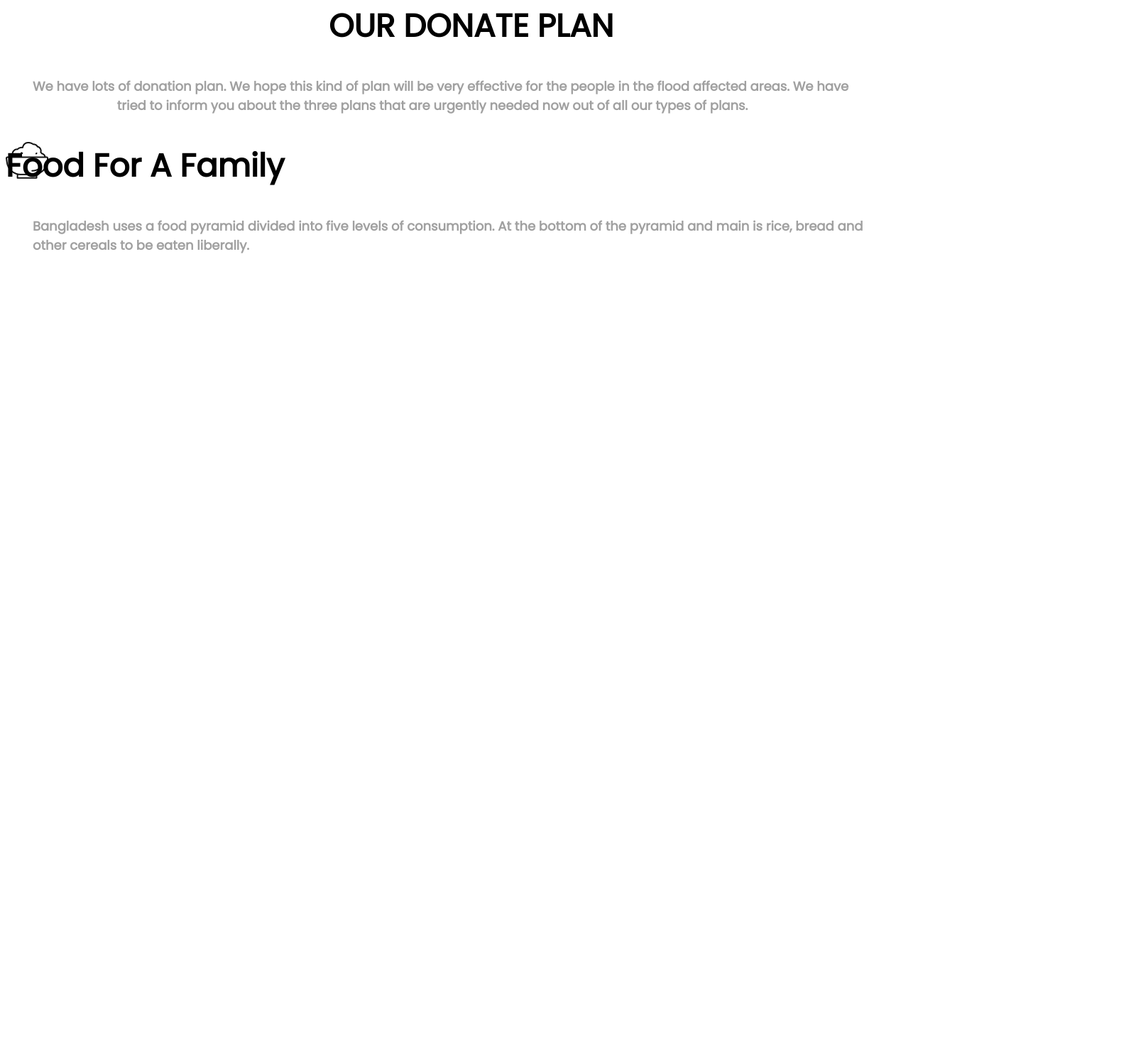
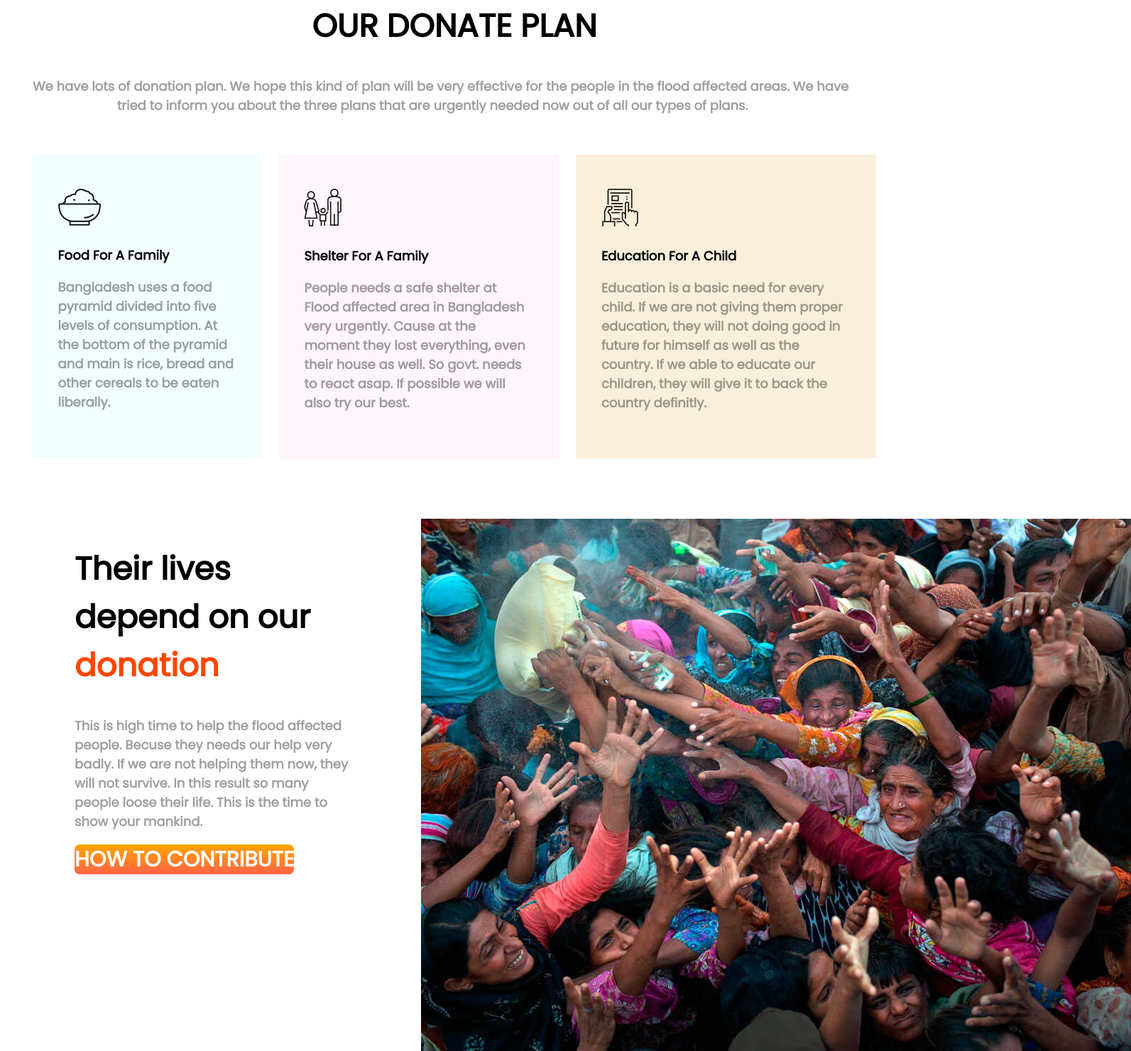
Before and after one commit to PritamDhar224/donation-website, a plain HTML site: page index.html in a window 1280 px wide. Shown: the part 1020-2501 px from the top of the page at 71% size, 1593 px wide, since content can reach past the window. Before the commit the page ends 1397 px from the top, so only its background shows below. Drawn offline with Linux system fonts and the light colour scheme.

Commit message:
3rd and 4th section done

```diff
--- a/index.html
+++ b/index.html
@@ -66,17 +66,59 @@
                     that
                     are urgently needed now out
                     of all our types of plans.</span></p>
+    </section>
+    <section class="family-need">
+        <div class="food">
+            <img src="icons/food.png" alt="">
+            <h1 class="font">Food For A Family</h1>
+            <p class="slight-change">Bangladesh uses a food pyramid divided into five levels of consumption. At the
+                bottom of the pyramid
+                and main is rice, bread and other cereals to be eaten liberally.</p>
+        </div>
+        <div class="shelter">
+            <img src="icons/shelter.png" alt="">
+            <h1 class="font">Shelter For A Family</h1>
+            <p class="slight-change">People needs a safe shelter at Flood affected area in Bangladesh very urgently.
+                Cause
+                at the moment they lost everything, even their house as well. So govt. needs to react asap. If possible
+                we will also try our best.</p>
+        </div>
+        <div class="education">
+            <img src="icons/Frame-1.png" alt="">
+            <h1 class="font">Education For A Child</h1>
+            <p class="slight-change">Education is a basic need for every child. If we are not giving them proper
+                education,
+                they will not
+                doing good in future for himself as well as the country. If we able to educate our children, they will
+                give it to back the country definitly.</p>
+        </div>
+    </section>
+    <section class="live-depend">
+        <div class="half-width">
+            <h1>Their lives depend on our <span class="orange-color">donation</span> </h1>
+            <p class="slight-change">This is high time to help the flood affected people. Becuse they needs our help
+                very badly. If we are not
+                helping them now, they will not survive. In this result so many people loose their life. This is the
+                time to show your mankind.</p>
+            <a class="contribute" target="blank" href="https://www.linkedin.com/in/pritam-dhar-120ba587"><span
+                    class="this-area">HOW TO CONTRIBUTE</span></a>
+        </div>
+        <div class="half-width">
+            <img src="images/donation6.jpg" alt="">
+        </div>
+    </section>
+    <section class="survive">
+        <div class="half-width">
+            <img src="images/donation9.jpg" alt="">
+        </div>
+        <div class="half-width">
+            <h1>They need us to survive</h1>
+            <p class="slight-change">As per my understanding, if we are not concern about them they will not survive.
+                Its a full country crisis. they need food, house and clean water. So please help them and save them.</p>
+            <a class="contribute" target="blank" href="https://www.linkedin.com/in/pritam-dhar-120ba587"><span
+                    class="this-area">HOW TO CONTRIBUTE</span></a>
+        </div>
 
-        </div>
-        <div class="our-plan">
-            <div class="food-background">
-                <h1>Food For A Family</h1>
-                <p class="small-size">Bangladesh uses a food pyramid divided into five levels of consumption. At the
-                    bottom of the pyramid
-                    and main is rice, bread and other cereals to be eaten liberally.</p>
-            </div>
-
-        </div>
     </section>
 
 </body>
--- a/style.css
+++ b/style.css
@@ -50,7 +50,7 @@ body {
 }
 
 .mid-center {
-    padding-left: 36%;
+    text-align: center;
 }
 
 .small-size {
@@ -79,11 +79,68 @@ body {
     padding-left: 10%;
 }
 
-.food-background {
-    background-image: url(icons/food.png);
-    background-repeat: no-repeat;
-
-
-
+.food {
+    background-color: rgba(207, 250, 250, 0.256);
+    padding-left: 3%;
+    padding-right: 3%;
+    padding-top: 4%;
+    padding-bottom: 4%;
 
 }
+
+.shelter {
+    background-color: rgb(254, 245, 253);
+    padding-left: 3%;
+    padding-right: 3%;
+    padding-top: 4%;
+    padding-bottom: 4%;
+}
+
+.education {
+    background-color: rgb(250, 239, 219);
+    padding-left: 3%;
+    padding-right: 3%;
+    padding-top: 4%;
+    padding-bottom: 4%;
+}
+
+.font {
+    font-size: large;
+}
+
+.slight-change {
+    font-size: large;
+    color: rgba(0, 0, 0, 0.372);
+}
+
+.family-need {
+    display: flex;
+    padding: 3% 3%;
+    gap: 2%;
+}
+
+.contribute {
+    text-decoration: none;
+    color: white;
+    font-weight: 700;
+}
+
+.live-depend {
+    display: flex;
+    padding-left: 4%;
+    padding-right: 4%;
+
+}
+
+.half-width {
+    width: 50%;
+    padding-left: 4%;
+    padding-right: 4%;
+    padding-top: 4%;
+    padding-bottom: 4%;
+}
+
+.survive {
+    display: flex;
+
+}
```
